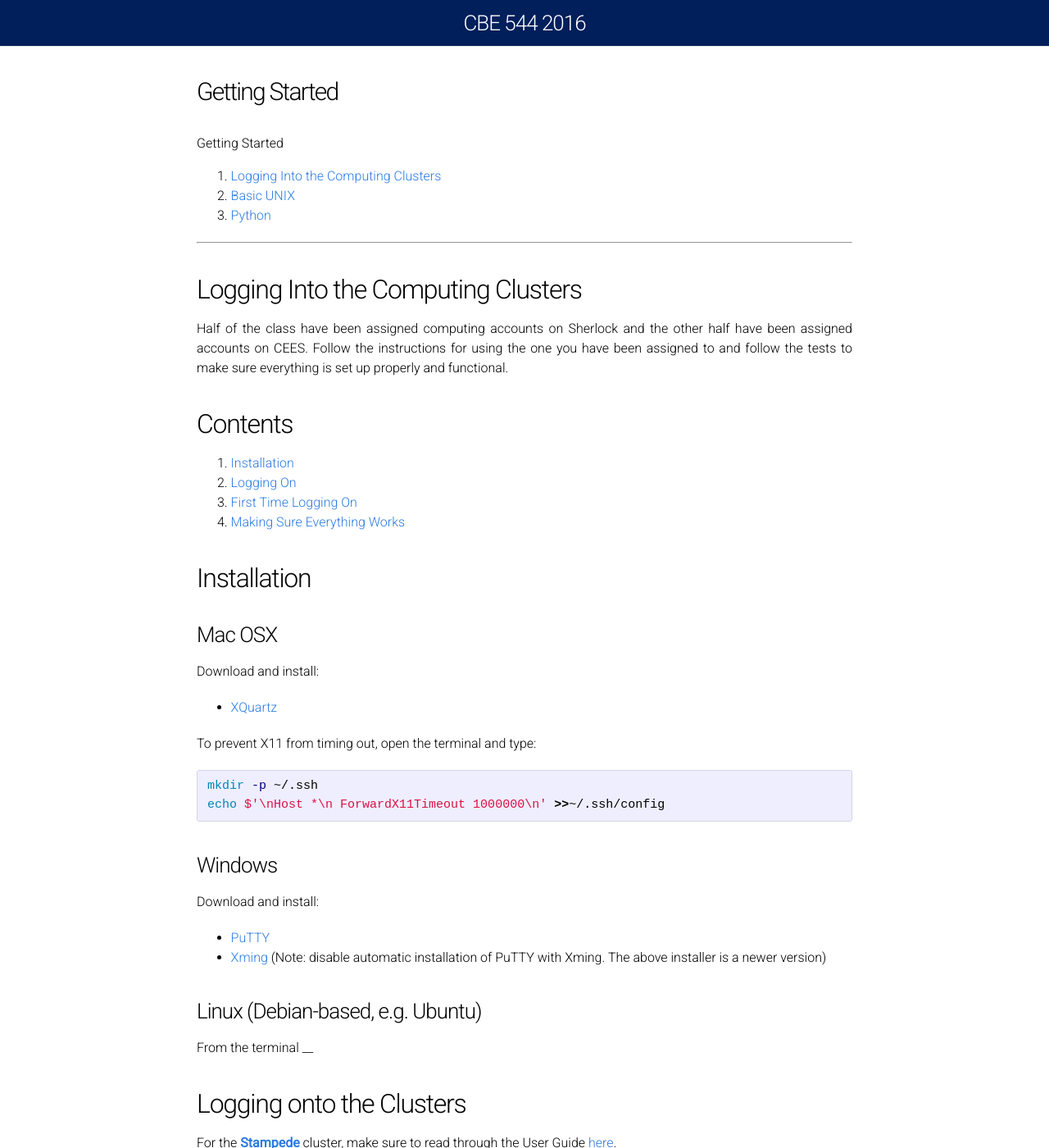
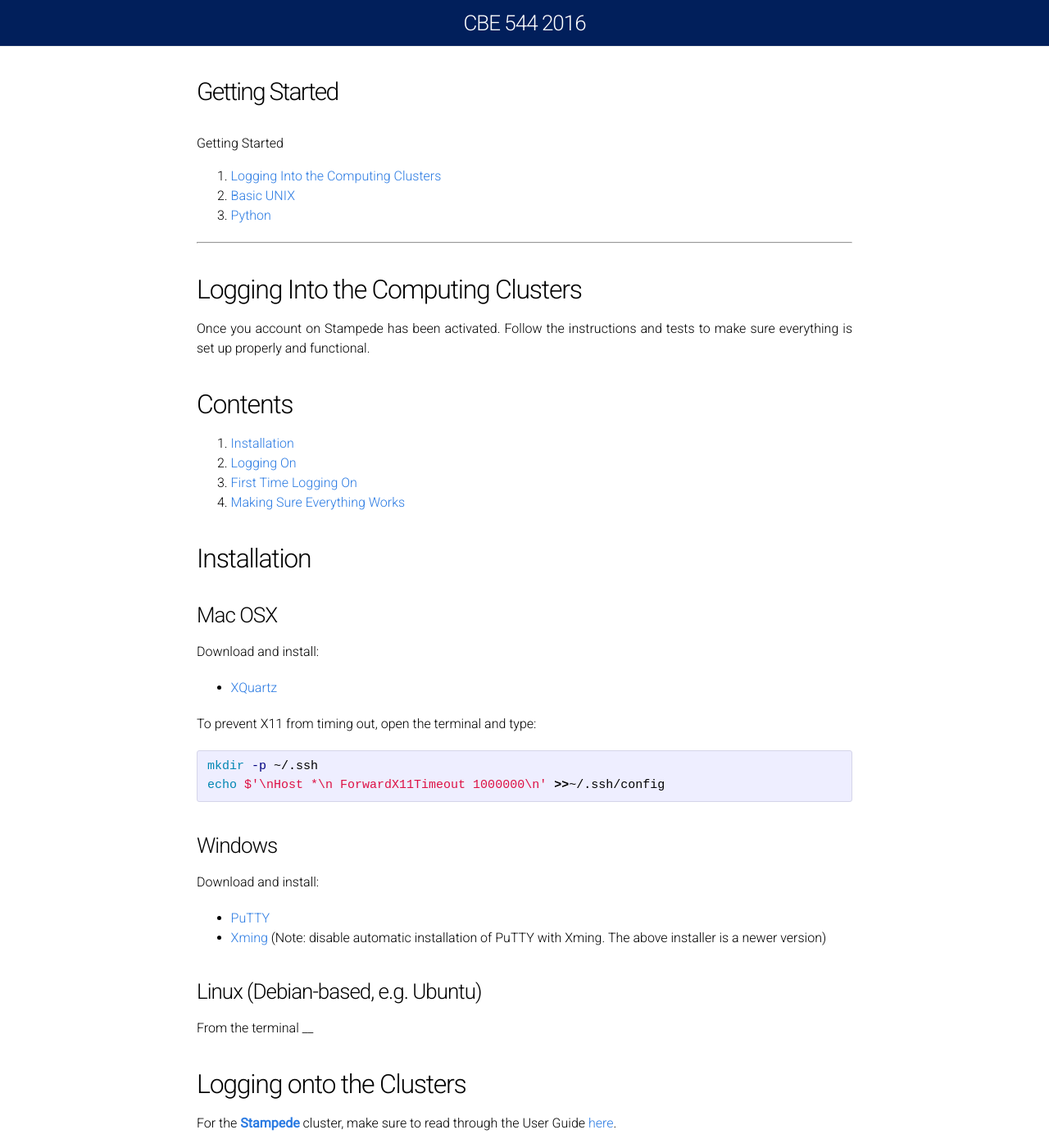
Before and after one commit to vojale/CBE544-2018.github.io, a Jekyll site: the page built from Clusters.md, in a window 1280 px wide and 1400 px high. Shown: the whole window at 82% size. Built offline with Jekyll 4.4.1, drawn with Linux system fonts in a browser that asks for light colours; our own code applies the rules of GitHub Pages for plain Markdown files; some of the changed text lies outside the part shown.

Commit message:
Update Clusters.md

```diff
--- a/Clusters.md
+++ b/Clusters.md
@@ -13,7 +13,7 @@ ____
 
 ## Logging Into the Computing Clusters
 
-Half of the class have been assigned computing accounts on Sherlock and the other half have been assigned accounts on CEES. Follow the instructions for using the one you have been assigned to and follow the tests to make sure everything is set up properly and functional.
+Once you account on Stampede has been activated. Follow the instructions and tests to make sure everything is set up properly and functional.
 
 ## Contents
 1. [Installation](#installation)
```
Also changed, not shown: other parts of Clusters.md (+1 -1 lines).
